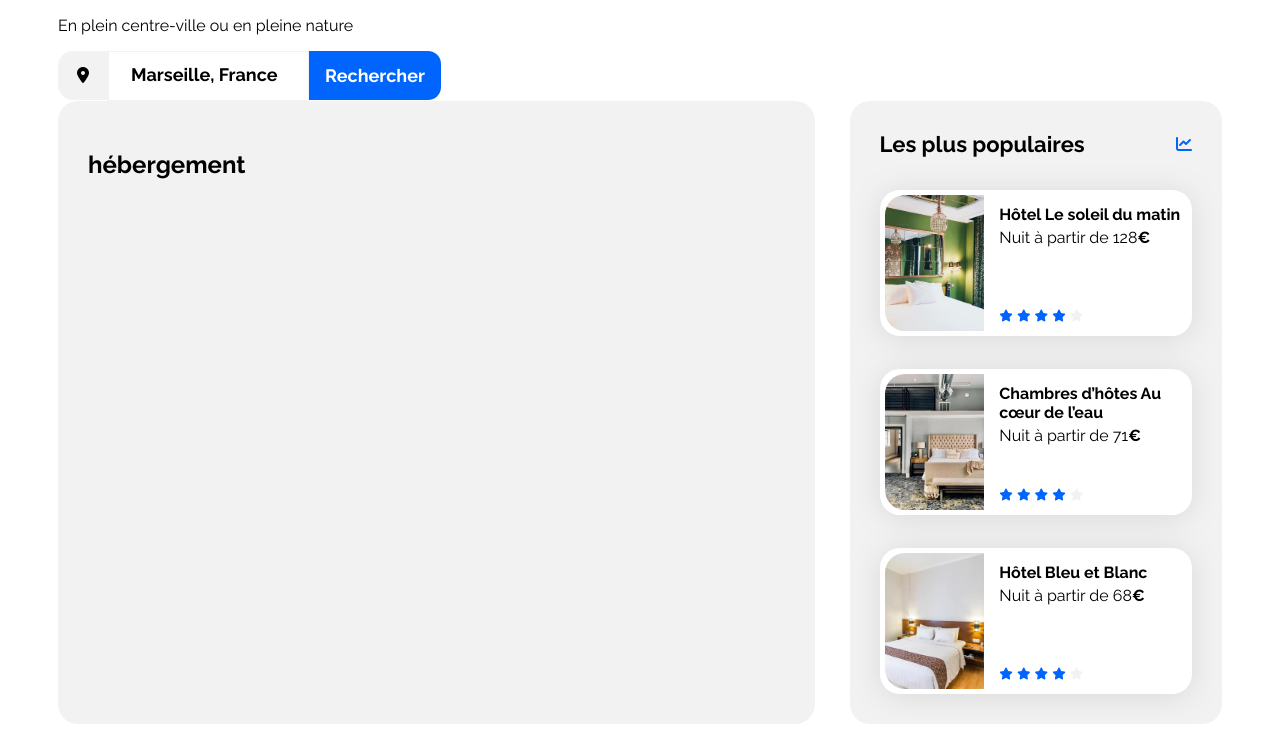
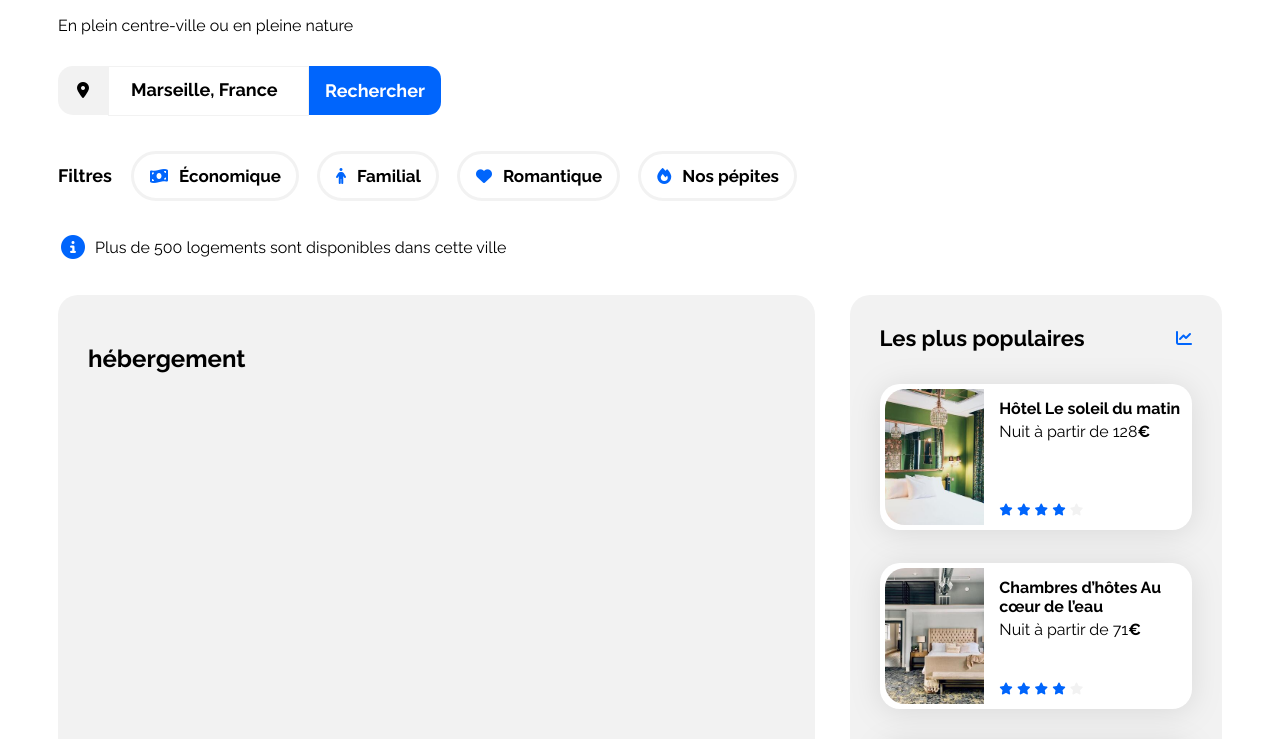
Before and after one commit to viennetcesar/booky, a plain HTML site: page index.html in a window 1280 px wide. Shown: the part 134-873 px from the top of the page. Drawn offline with Linux system fonts and the light colour scheme.

Commit message:
Partie filtres ok + partie info bulle ok

```diff
--- a/css_code/style.css
+++ b/css_code/style.css
@@ -11,27 +11,28 @@ body{
 }
 */
 
-
-
 * {
   font-family: "Raleway", sans-serif;
 }
 
-header {
+.entete{
   display: flex;
   flex-direction: row;
   justify-content: space-between;
+  margin-left: 0px;
 }
 
 .logo-header {
   display: flex;
   flex-direction: row;
+  justify-content: flex-start;
   height: 79px;
   width: 161px;
+  margin-left: 0px;
 }
 
 .logo {
-  padding: 30px 50px 30px 50px;
+  padding: 25px 25px 25px 0px;
 }
 
 .navigation {
@@ -66,6 +67,9 @@ header {
 .partie-recherche {
   display: flex;
   flex-direction: row;
+  /*border: 2px solid pink;*/
+  margin-top: 15px;
+  margin-bottom: 35px;
 }
 
 .rectangle-plan {
@@ -78,7 +82,6 @@ header {
   background-color: #f2f2f2;
   border-radius: 15px 0px 0px 15px;
 }
-
 
 input::placeholder {
   color: black;
@@ -93,7 +96,7 @@ input::placeholder {
   border: thin solid #f2f2f2;
 }
 
-.loupe{
+.loupe {
   display: flex;
   flex-direction: row;
   justify-content: center;
@@ -122,9 +125,6 @@ form {
   /*flexibiliser les éléments pour pouvoir les coller sans espace entre eux*/
 }
 
-
-
-
 /****************************filtres CSS******************************/
 :root {
   --main-color: #0065fc;
@@ -132,16 +132,109 @@ form {
   --filter-bg-color: #deebff;
 }
 
-
 .fa-solid {
   color: var(--main-color);
 }
 /****************************filtres CSS*******************************/
 
+/*************************** Barre de filtres *************************/
+
+.recherche_et_filtres {
+  display: flex;
+  flex-direction: column;
+}
 
 
+.conteneur-parent-filtres {
+  display: flex;
+  flex-direction: row;
+  justify-content: flex-start;
+  width: 800px;
+  height: 50px;
+  /*border: 2px solid blue;*/
+  margin: 0px;
+  margin-bottom: 35px;
+}
+
+.filter-boutons{
+  display: flex;
+  flex-direction: row;
+  justify-content: space-between;
+}
+
+.fil {
+  font-weight: bold;
+  font-size: 18px;
+  /*border: 2px solid black;*/
+  width: 54px;
+  height: 21px;
+  margin-right: 10px;
+}
+
+.economique {
+  display: flex;
+  flex-direction: row;
+  justify-content: space-between;
+  align-items: center;
+  border-radius: 30px; /*la valeur sur la maquette est 25px mais pas ressemblant*/
+  border: 3px solid #f2f2f2;
+  margin-left: 9px;
+  margin-right: 9px;
+}
 
 
+.familial {
+  display: flex;
+  flex-direction: row;
+  justify-content: space-between;
+  align-items: center;
+  border-radius: 30px;
+  border: 3px solid #f2f2f2;
+  margin-left: 9px;
+  margin-right: 9px;
+}
+
+
+.romantique {
+  display: flex;
+  flex-direction: row;
+  justify-content: space-between;
+  align-items: center;
+  border-radius: 30px;
+  border: 3px solid #f2f2f2;
+  margin-left: 9px;
+  margin-right: 9px;
+}
+
+
+.nos-pepites {
+  display: flex;
+  flex-direction: row;
+  justify-content: space-between;
+  align-items: center;
+  border-radius: 30px;
+  border: 3px solid #f2f2f2;
+  margin-left: 9px;
+  margin-right: 9px;
+}
+
+.bouton:hover{
+  background-color: #deebff;
+}
+
+.ecriture-bouton {
+  font-size: 17px;
+  font-weight: bold;
+  padding-left: 5px;
+  padding-right: 15px;
+}
+
+.icones-filtres{
+  padding-left: 16px;
+  padding-right: 6px;
+}
+
+/**********************************************************************/
 
 body {
   display: flex;
@@ -251,6 +344,31 @@ a {
   margin-bottom: 5px;
 }
 
+
+.conteneur-infobar{
+  display: flex;
+  flex-direction: row;
+  justify-content: flex-start;
+  align-items: center;
+  height: 24px;
+  margin-bottom: 35px;
+}
+
+.info{
+  /*j'élimine le padding de base d'un paragraphe ainsi que le margin de base crée entre <p> et le conteneur flex*/
+  padding: 0px;
+  margin: 0px;
+  margin-left: 4px;
+}
+
+.info-bulle{
+  padding-left: 3px;
+  padding-right: 3px;
+  margin-bottom: 0px;
+  margin-right: 3px;
+
+}
+
 /* Le code ci-dessous correspond à la version responsive uniquement */
 
 /****** Media queries ***********/
@@ -290,10 +408,10 @@ a {
 
 /* Small devices (phones, less than 768px) */
 @media (max-width: 767.98px) {
-  .bouton-rechercher{
+  .bouton-rechercher {
     display: none;
   }
-  .loupe{
+  .loupe {
     display: flex;
     flex-direction: row;
     justify-content: center;
--- a/index.html
+++ b/index.html
@@ -34,16 +34,17 @@
       </header>
       <main>
         <section class="trouvez-votre-hebergement">
-
           <h1 class="titre-trouvez-votre-hebergement">
             Trouvez votre hébergement pour des vacances de rêve
           </h1>
-            <p class="ville-nature">
-              En plein centre-ville ou en pleine nature
-            </p>
+          <p class="ville-nature">En plein centre-ville ou en pleine nature</p>
+        </section>
+
+        <section class="recherche_et_filtres">
+          <div class="conteneur-recherche">
             <div class="partie-recherche">
               <div class="rectangle-plan">
-              <i class="fa-solid fa-location-dot" style="color: black;"></i>
+                <i class="fa-solid fa-location-dot" style="color: black"></i>
               </div>
               <form method="get" action="">
                 <input
@@ -53,12 +54,52 @@
                   placeholder="Marseille, France"
                 />
                 <div class="loupe">
-              <i class="fa-solid fa-magnifying-glass" style="color: white;"></i>
+                  <i
+                    class="fa-solid fa-magnifying-glass"
+                    style="color: white"
+                  ></i>
                 </div>
                 <button class="bouton-rechercher">Rechercher</button>
               </form>
             </div>
+          </div>
+
+          <div class="conteneur-parent-filtres">
+            <div class="filtre-titre"><h1 class="fil">Filtres</h1></div>
+            <div class="filter-boutons">
+              <div class="bouton economique">
+                <i class="fa-solid fa-money-bill-wave icones-filtres"></i>
+
+                <p class="ecriture-bouton">Économique</p>
+              </div>
+
+              <div class="bouton familial">
+                <i class="fa-solid fa-person icones-filtres"></i>
+
+                <p class="ecriture-bouton">Familial</p>
+              </div>
+
+              <div class="bouton romantique">
+                <i class="fa-solid fa-heart icones-filtres"></i>
+
+                <p class="ecriture-bouton">Romantique</p>
+              </div>
+
+              <div class="bouton nos-pepites">
+                <i class="fa-sharp fa-solid fa-fire icones-filtres"></i>
+
+                <p class="ecriture-bouton">Nos pépites</p>
+              </div>
+            </div>
+          </div>
+
+          <div class="conteneur-infobar">
+            <i class="fa-solid fa-circle-info info-bulle fa-xl"></i>
+              <p class="info">Plus de 500 logements sont disponibles dans cette ville</p>
+            </div>
+
         </section>
+
         <div class="hebergements-and-populaires">
           <section class="hebergements">
             <h1>hébergement</h1>
```
Lines whose indentation alone changed are shown as unchanged.
